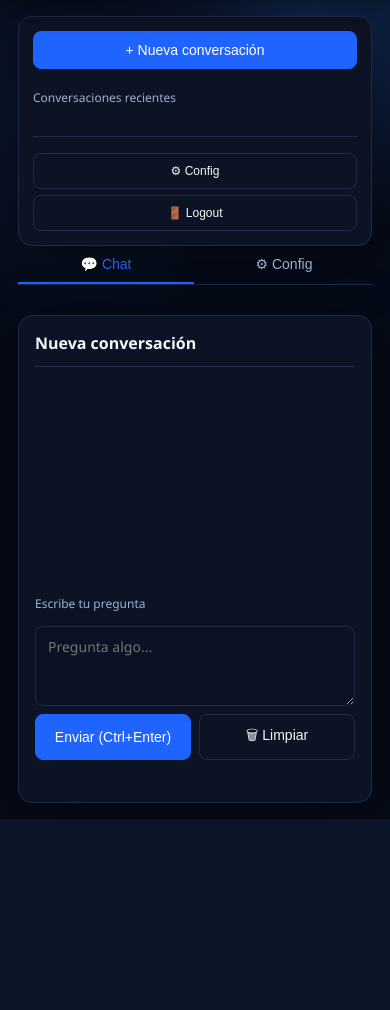
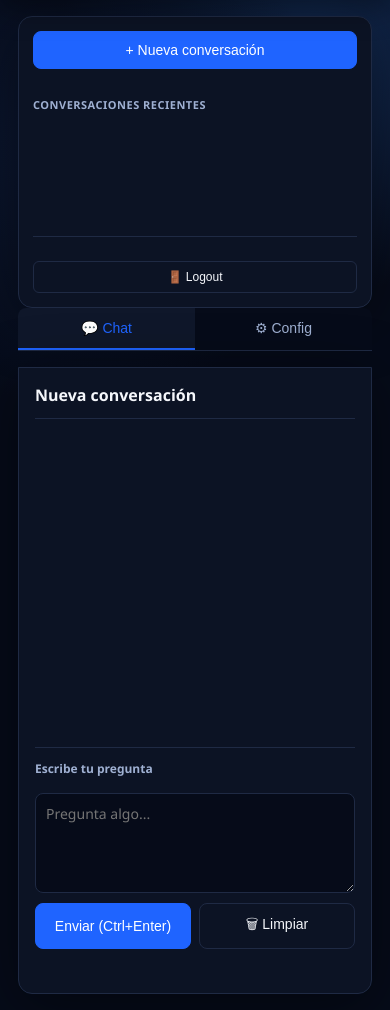
Before and after one commit to c0hete/energyapp-llm-platform, a FastAPI app: template templates/dashboard.html in a window 390 px wide. Shown: the part 65-1075 px from the top of the page. Before the commit the page ends 884 px from the top, so only its background shows below. Run offline with FastAPI, Linux system fonts and the light colour scheme; the template is opened without the code that fills it, so the values that code supplies are empty.

Commit message:
Redesign dashboard layout: improved sidebar, tabs, and chat area styling
- Clean up sidebar spacing: remove duplicate gaps, better button distribution
- Add .conv-label class for proper section heading styling (uppercase, monospace)
- Improve .conv-footer: flex layout with proper spacing for buttons
- Redesign tabs: connected to content section with rounded corners, better hover states
- Better visual hierarchy: active tab background color + accent underline
- Enhance chat-box: increased min-height to 300px, better scrolling experience
- Improve prompt-area: better spacing, textarea styling with focus states
- Remove inline styles: let CSS handle all layout and spacing (cleaner HTML)
- Maintain responsive design: mobile layout unchanged

```diff
--- a/templates/dashboard.html
+++ b/templates/dashboard.html
@@ -28,12 +28,16 @@
     padding: 14px;
     display: flex;
     flex-direction: column;
-    gap: 12px;
+    gap: 0;
     overflow: hidden;
     border-radius: 14px;
     box-shadow: var(--shadow);
     height: fit-content;
     max-height: calc(100vh - 76px);
+  }
+
+  aside > button:first-child {
+    margin-bottom: 16px;
   }
 
   .conv-list {
@@ -42,6 +46,8 @@
     display: flex;
     flex-direction: column;
     gap: 6px;
+    margin-bottom: 16px;
+    min-height: 100px;
   }
 
   .conv-item {
@@ -69,20 +75,46 @@
 
   .conv-footer {
     border-top: 1px solid var(--border);
-    padding-top: 8px;
+    padding-top: 12px;
     margin-top: auto;
+    display: flex;
+    flex-direction: column;
+    gap: 8px;
+  }
+
+  .conv-footer .muted {
+    font-size: 12px;
+    margin-bottom: 4px;
+  }
+
+  .conv-footer button {
+    font-size: 12px;
+    padding: 8px 12px;
+    border-radius: 6px;
+  }
+
+  .conv-label {
+    font-size: 11px;
+    font-weight: 600;
+    color: var(--muted);
+    text-transform: uppercase;
+    margin: 12px 0 8px 0;
+    letter-spacing: 0.5px;
   }
 
   .tabs {
     display: flex;
-    gap: 2px;
+    gap: 0;
     border-bottom: 1px solid var(--border);
     margin-bottom: 16px;
+    background: var(--bg);
+    border-radius: 8px 8px 0 0;
+    overflow: hidden;
   }
 
   .tabs button {
     flex: 1;
-    padding: 10px;
+    padding: 12px 16px;
     background: transparent;
     border: none;
     border-bottom: 2px solid transparent;
@@ -91,28 +123,30 @@
     transition: all 0.2s ease;
     font-weight: 500;
     border-radius: 0;
+    font-size: 14px;
   }
 
   .tabs button:hover {
     color: var(--text);
-    border-bottom-color: var(--border);
+    background: var(--panel);
   }
 
   .tabs button.active {
     color: var(--accent);
     border-bottom-color: var(--accent);
+    background: var(--panel);
   }
 
   .content {
     display: flex;
     flex-direction: column;
-    gap: 14px;
+    gap: 0;
   }
 
   .section {
     background: var(--panel-strong);
     border: 1px solid var(--border);
-    border-radius: 14px;
+    border-radius: 0 0 14px 14px;
     padding: 16px;
     box-shadow: var(--shadow);
     display: none;
@@ -143,8 +177,9 @@
     flex-direction: column;
     gap: 12px;
     margin-bottom: 16px;
-    min-height: 200px;
-    max-height: 400px;
+    min-height: 300px;
+    max-height: 500px;
+    padding: 12px 0;
   }
 
   .message {
@@ -171,12 +206,31 @@
   .prompt-area {
     display: flex;
     flex-direction: column;
-    gap: 8px;
+    gap: 10px;
+    padding-top: 12px;
+    border-top: 1px solid var(--border);
+  }
+
+  .prompt-area label {
+    font-size: 12px;
+    font-weight: 600;
   }
 
   .prompt-area textarea {
-    min-height: 80px;
+    min-height: 100px;
     resize: vertical;
+    border: 1px solid var(--border);
+    background: var(--bg);
+    color: var(--text);
+    padding: 10px;
+    border-radius: 8px;
+    font-family: inherit;
+  }
+
+  .prompt-area textarea:focus {
+    outline: none;
+    border-color: var(--accent);
+    box-shadow: 0 0 0 2px rgba(31, 100, 255, 0.1);
   }
 
   .prompt-area .row {
@@ -265,15 +319,11 @@
 {% block content %}
 <aside>
   <button onclick="newConversation()">+ Nueva conversación</button>
-  <div class="muted" style="margin:8px 0 6px; font-size:12px;">Conversaciones recientes</div>
+  <div class="conv-label">Conversaciones recientes</div>
   <div class="conv-list" id="convList"></div>
   <div class="conv-footer">
-    <div class="muted" style="font-size:12px;">{{ user.email }}</div>
-    <button class="ghost" onclick="window.location.href='/config'" style="width:100%; margin-top:8px; font-size:12px;">⚙ Config</button>
-    {% if user.role == 'admin' %}
-    <button class="ghost" onclick="window.location.href='/admin'" style="width:100%; margin-top:6px; font-size:12px;">👨‍💼 Admin</button>
-    {% endif %}
-    <button class="ghost" onclick="logout()" style="width:100%; margin-top:6px; font-size:12px;">🚪 Logout</button>
+    <div class="muted">{{ user.email }}</div>
+    <button class="ghost" onclick="logout()" style="width:100%;">🚪 Logout</button>
   </div>
 </aside>
 
```
